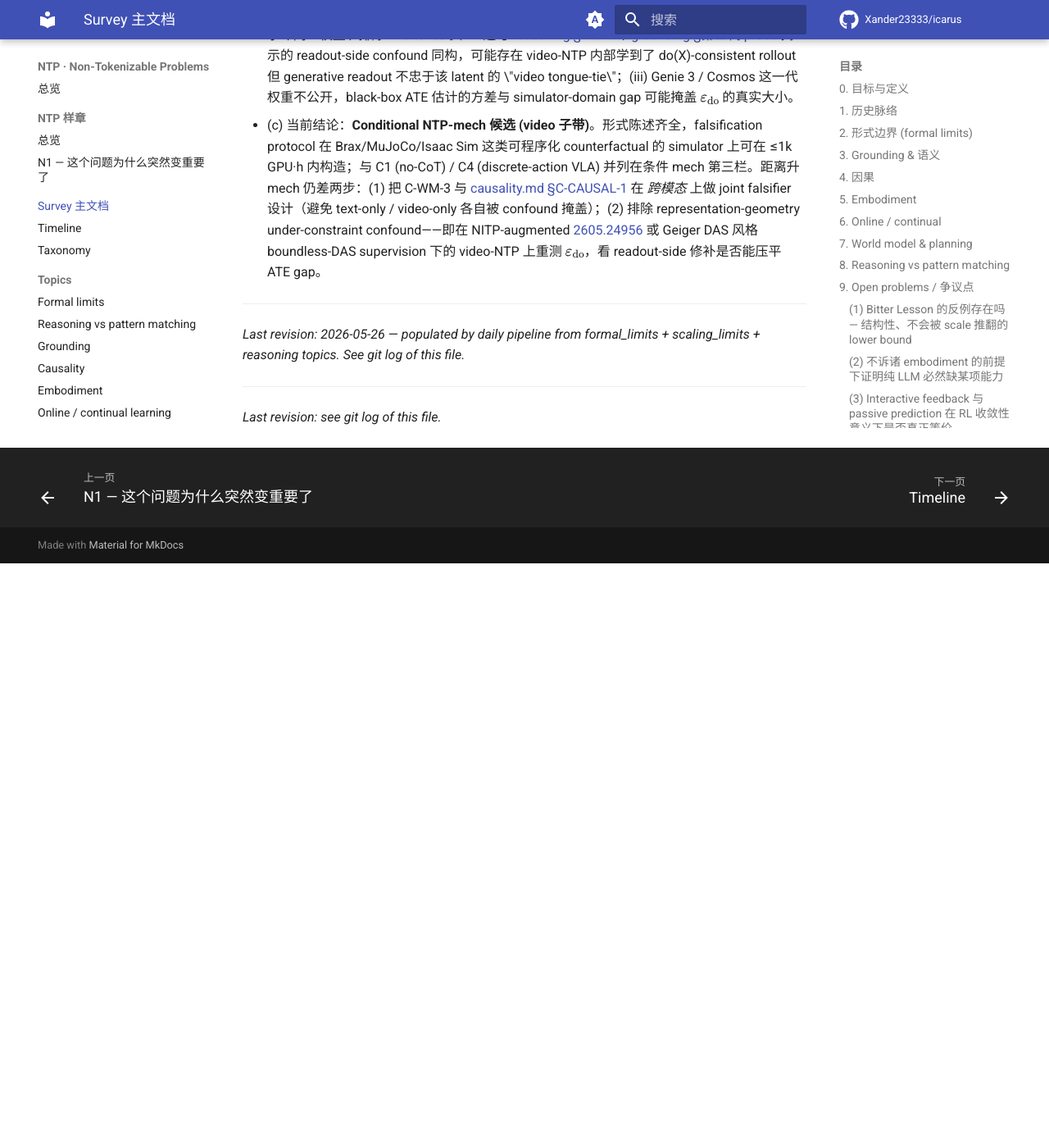
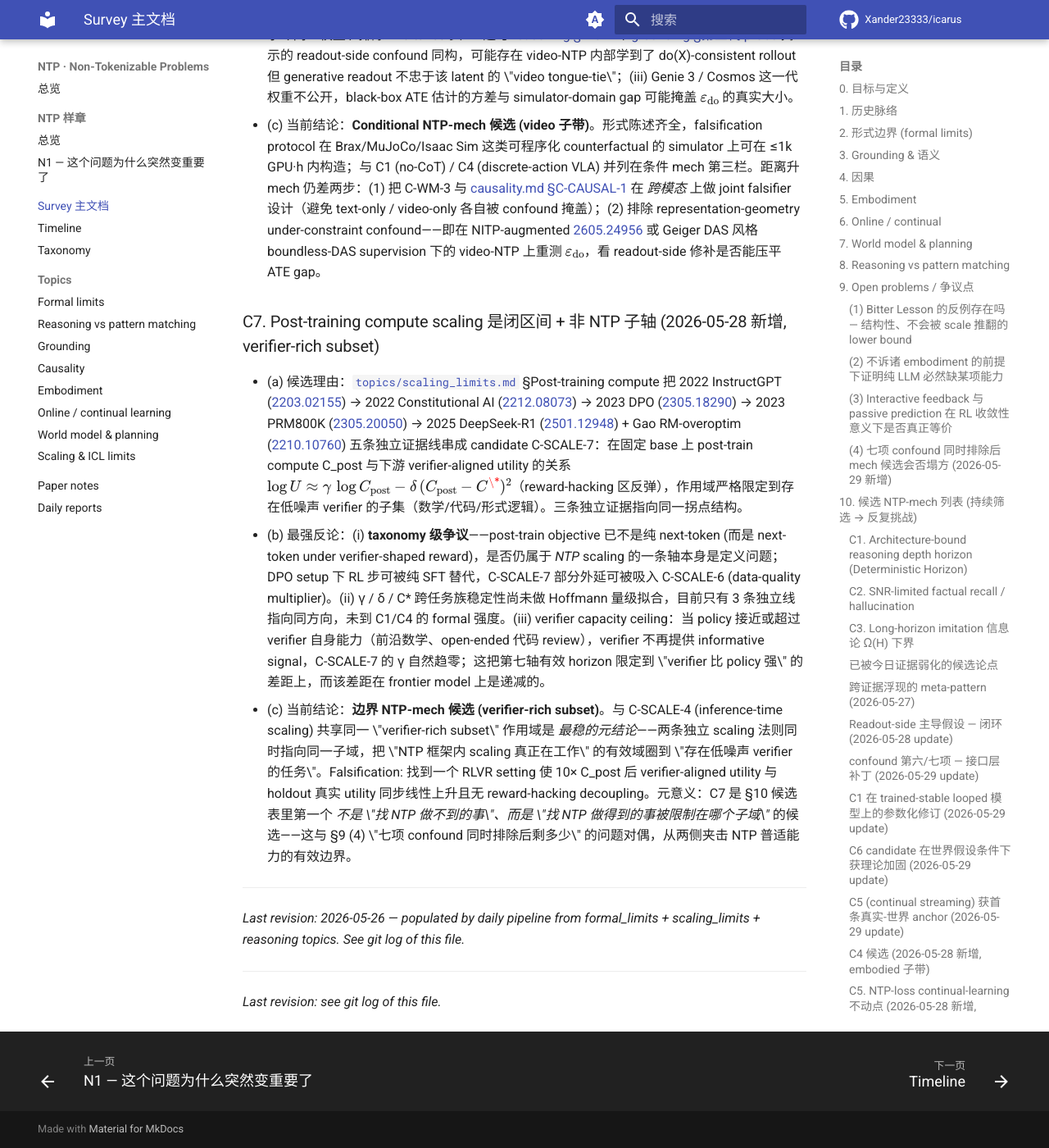
Before and after one commit to Xander23333/icarus, an MkDocs documentation site: the page built from wiki/ntp/survey/ntp_survey.md, in a window 1280 px wide and 1400 px high, scrolled down 21207 px. Shown: the whole window at 82% size. Built offline with MkDocs 1.6.1 and Material for MkDocs 9.7.7, drawn with Linux system fonts in a browser that asks for light colours; comment, search, counter and statistics services are not loaded; before the commit the page ends 21894 px from its top, so only the background shows below that.

Commit message:
[NTP-Deepen] 2026-05-28 15:00 UTC register C-SCALE-7 candidate (three-page sync)

```diff
--- a/wiki/ntp/survey/ntp_survey.md
+++ b/wiki/ntp/survey/ntp_survey.md
@@ -244,6 +244,11 @@
 - (b) 最强反论：(i) Brinkmann 2402.11917 [unverified ID] 类 activation-patching 工作把 \"interventional\" 操作化为 causal mediation analysis 已经在小模型上证明可行，意味着某些 video world model 可能 *已经* 学到了因果电路，只是没人 patch 过；(ii) C-WM-3 的 falsifier 要求 \"同一权重\" 排除 fine-tuned 头——这与 [reasoning §ProFIL](../topics/reasoning.md) / [grounding §第三代 probe](../topics/grounding.md) 揭示的 readout-side confound 同构，可能存在 video-NTP 内部学到了 do(X)-consistent rollout 但 generative readout 不忠于该 latent 的 \"video tongue-tie\"；(iii) Genie 3 / Cosmos 这一代权重不公开，black-box ATE 估计的方差与 simulator-domain gap 可能掩盖 $\varepsilon_{\text{do}}$ 的真实大小。
 - (c) 当前结论：**Conditional NTP-mech 候选 (video 子带)**。形式陈述齐全，falsification protocol 在 Brax/MuJoCo/Isaac Sim 这类可程序化 counterfactual 的 simulator 上可在 ≤1k GPU·h 内构造；与 C1 (no-CoT) / C4 (discrete-action VLA) 并列在条件 mech 第三栏。距离升 mech 仍差两步：(1) 把 C-WM-3 与 [causality.md §C-CAUSAL-1](../topics/causality.md) 在 *跨模态* 上做 joint falsifier 设计（避免 text-only / video-only 各自被 confound 掩盖）；(2) 排除 representation-geometry under-constraint confound——即在 NITP-augmented [2605.24956](../papers/paper_notes/2026-05-28-2605.24956-nitp-next-implicit-token-prediction.md) 或 Geiger DAS 风格 boundless-DAS supervision 下的 video-NTP 上重测 $\varepsilon_{\text{do}}$，看 readout-side 修补是否能压平 ATE gap。
 
+### C7. Post-training compute scaling 是闭区间 + 非 NTP 子轴 (2026-05-28 新增, verifier-rich subset)
+- (a) 候选理由：[`topics/scaling_limits.md`](../topics/scaling_limits.md) §Post-training compute 把 2022 InstructGPT ([2203.02155](https://arxiv.org/abs/2203.02155)) → 2022 Constitutional AI ([2212.08073](https://arxiv.org/abs/2212.08073)) → 2023 DPO ([2305.18290](https://arxiv.org/abs/2305.18290)) → 2023 PRM800K ([2305.20050](https://arxiv.org/abs/2305.20050)) → 2025 DeepSeek-R1 ([2501.12948](https://arxiv.org/abs/2501.12948)) + Gao RM-overoptim ([2210.10760](https://arxiv.org/abs/2210.10760)) 五条独立证据线串成 candidate C-SCALE-7：在固定 base 上 post-train compute C_post 与下游 verifier-aligned utility 的关系 $\log U \approx \gamma\,\log C_{\text{post}} - \delta\,(C_{\text{post}}-C^\*)^2$（reward-hacking 区反弹），作用域严格限定到存在低噪声 verifier 的子集（数学/代码/形式逻辑）。三条独立证据指向同一拐点结构。
+- (b) 最强反论：(i) **taxonomy 级争议**——post-train objective 已不是纯 next-token (而是 next-token under verifier-shaped reward)，是否仍属于 *NTP* scaling 的一条轴本身是定义问题；DPO setup 下 RL 步可被纯 SFT 替代，C-SCALE-7 部分外延可被吸入 C-SCALE-6 (data-quality multiplier)。(ii) γ / δ / C* 跨任务族稳定性尚未做 Hoffmann 量级拟合，目前只有 3 条独立线指向同方向，未到 C1/C4 的 formal 强度。(iii) verifier capacity ceiling：当 policy 接近或超过 verifier 自身能力（前沿数学、open-ended 代码 review），verifier 不再提供 informative signal，C-SCALE-7 的 γ 自然趋零；这把第七轴有效 horizon 限定到 \"verifier 比 policy 强\" 的差距上，而该差距在 frontier model 上是递减的。
+- (c) 当前结论：**边界 NTP-mech 候选 (verifier-rich subset)**。与 C-SCALE-4 (inference-time scaling) 共享同一 \"verifier-rich subset\" 作用域是 *最稳的元结论*——两条独立 scaling 法则同时指向同一子域，把 \"NTP 框架内 scaling 真正在工作\" 的有效域圈到 \"存在低噪声 verifier 的任务\"。Falsification: 找到一个 RLVR setting 使 10× C_post 后 verifier-aligned utility 与 holdout 真实 utility 同步线性上升且无 reward-hacking decoupling。元意义：C7 是 §10 候选表里第一个 *不是 \"找 NTP 做不到的事\"、而是 \"找 NTP 做得到的事被限制在哪个子域\"* 的候选——这与 §9 (4) \"七项 confound 同时排除后剩多少\" 的问题对偶，从两侧夹击 NTP 普适能力的有效边界。
+
 ---
 *Last revision: 2026-05-26 — populated by daily pipeline from formal_limits + scaling_limits + reasoning topics.*
 *See git log of this file.*
```
Also changed, not shown: wiki/ntp/survey/taxonomy.md (+3 -0 lines), wiki/ntp/topics/scaling_limits.md (+2 -0 lines), 1 other file.
